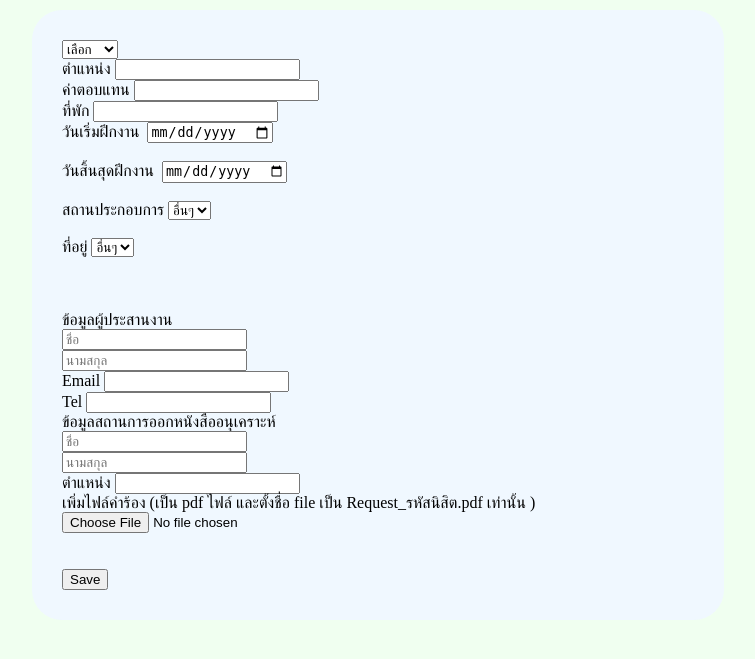
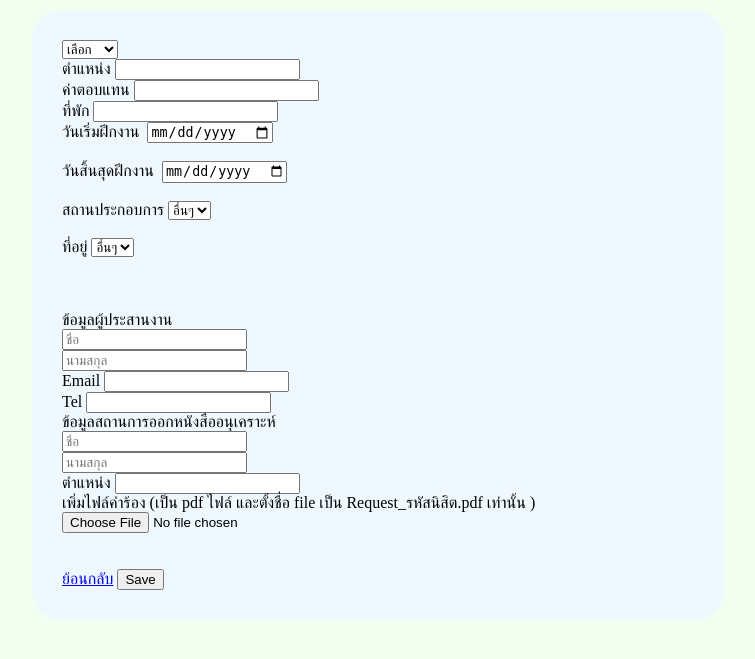
Before and after one commit to Mildja/SE_project64_02, a PHP site: page /views/studentRequest/addrequest.php in a window 1280 px wide. Shown: the top 659 px of the page, without its empty margins (262-1017 px from the left). Run offline with PHP 8.4, Linux system fonts and the light colour scheme; the template is opened without the code that fills it, so the values that code supplies are empty.

Commit message:
Update addrequest.php

```diff
--- a/views/studentRequest/addrequest.php
+++ b/views/studentRequest/addrequest.php
@@ -185,8 +185,9 @@
 
                     <br /><br />
 
+                    <a type="button" href="?controller=studentRequest&action=index" class="btn btn-success">ย้อนกลับ</a>
+                    <button type="submit" class="btn btn-success" name="action" value="addRequest">Save</button>
 
-                    <button type="submit" class="btn btn-success" name="action" value="addRequest">Save</button>
                 </form>
 
             </div>
```
